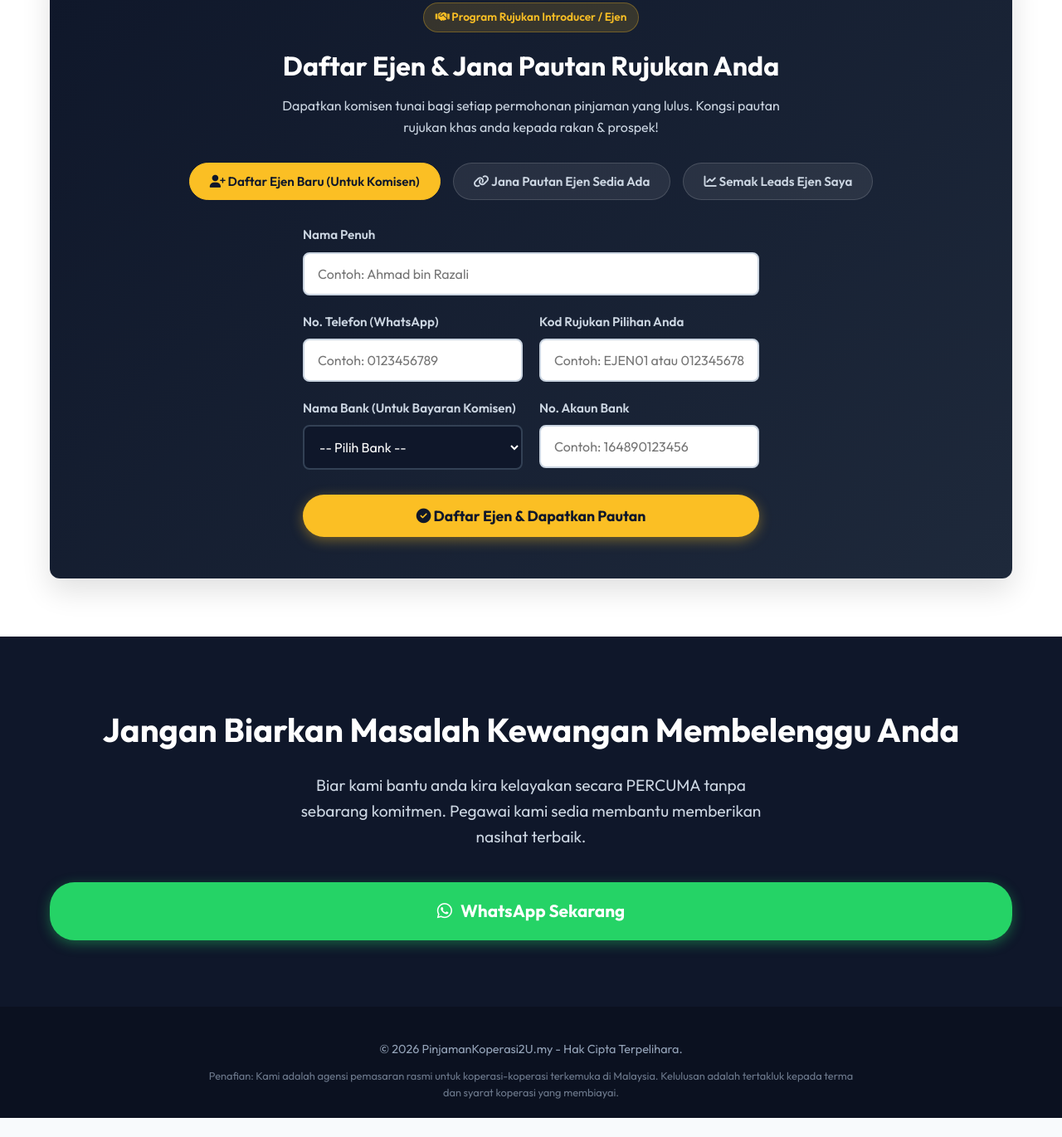
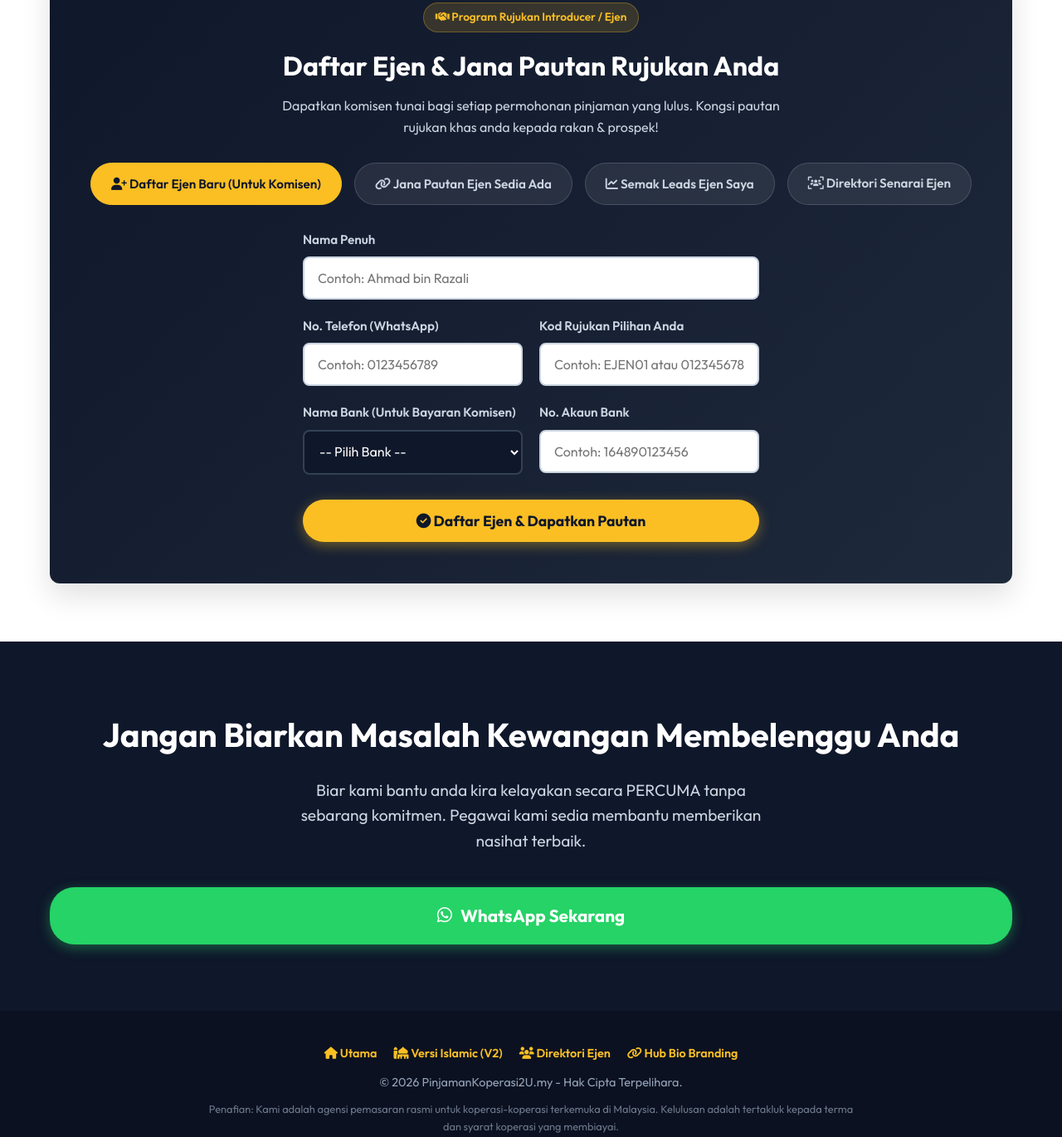
Before and after one commit to azrisaadproperties/pinjamankoperasi2u, a plain HTML site: page index.html in a window 1280 px wide. Shown: the part 3357-4727 px from the top of the page at 83% size. Before the commit the page ends 4704 px from the top, so only its background shows below. Drawn offline with nearby package versions, Linux system fonts and the light colour scheme; no server answers.

Commit message:
Add prominent Direktori Senarai Ejen button and footer links across all pages

```diff
--- a/index.html
+++ b/index.html
@@ -898,6 +898,9 @@
                     <button type="button" class="ref-tab-btn" id="tab-btn-stats" onclick="switchRefTab('stats')">
                         <i class="fas fa-chart-line"></i> Semak Leads Ejen Saya
                     </button>
+                    <a href="ejen.html" class="ref-tab-btn" style="text-decoration: none;" target="_blank">
+                        <i class="fas fa-users-viewfinder"></i> Direktori Senarai Ejen
+                    </a>
                 </div>
 
                 <!-- Tab 1: Registration Form -->
@@ -1025,6 +1028,12 @@
     <!-- Footer -->
     <footer>
         <div class="container">
+            <p style="margin-bottom: 12px; display: flex; justify-content: center; gap: 20px; flex-wrap: wrap; font-size: 0.9rem; font-weight: 600;">
+                <a href="index.html" style="color: #fbbf24; text-decoration: none;"><i class="fas fa-home"></i> Utama</a>
+                <a href="v2.html" style="color: #fbbf24; text-decoration: none;"><i class="fas fa-mosque"></i> Versi Islamic (V2)</a>
+                <a href="ejen.html" style="color: #fbbf24; text-decoration: none;"><i class="fas fa-users"></i> Direktori Ejen</a>
+                <a href="brand.html" style="color: #fbbf24; text-decoration: none;"><i class="fas fa-link"></i> Hub Bio Branding</a>
+            </p>
             <p>&copy; 2026 PinjamanKoperasi2U.my - Hak Cipta Terpelihara.</p>
             <p style="font-size: 0.8rem; opacity: 0.7; max-width: 800px; margin: 10px auto 0;">Penafian: Kami adalah agensi pemasaran rasmi untuk koperasi-koperasi terkemuka di Malaysia. Kelulusan adalah tertakluk kepada terma dan syarat koperasi yang membiayai.</p>
         </div>
```
Also changed, not shown: v2.html (+9 -0 lines).
